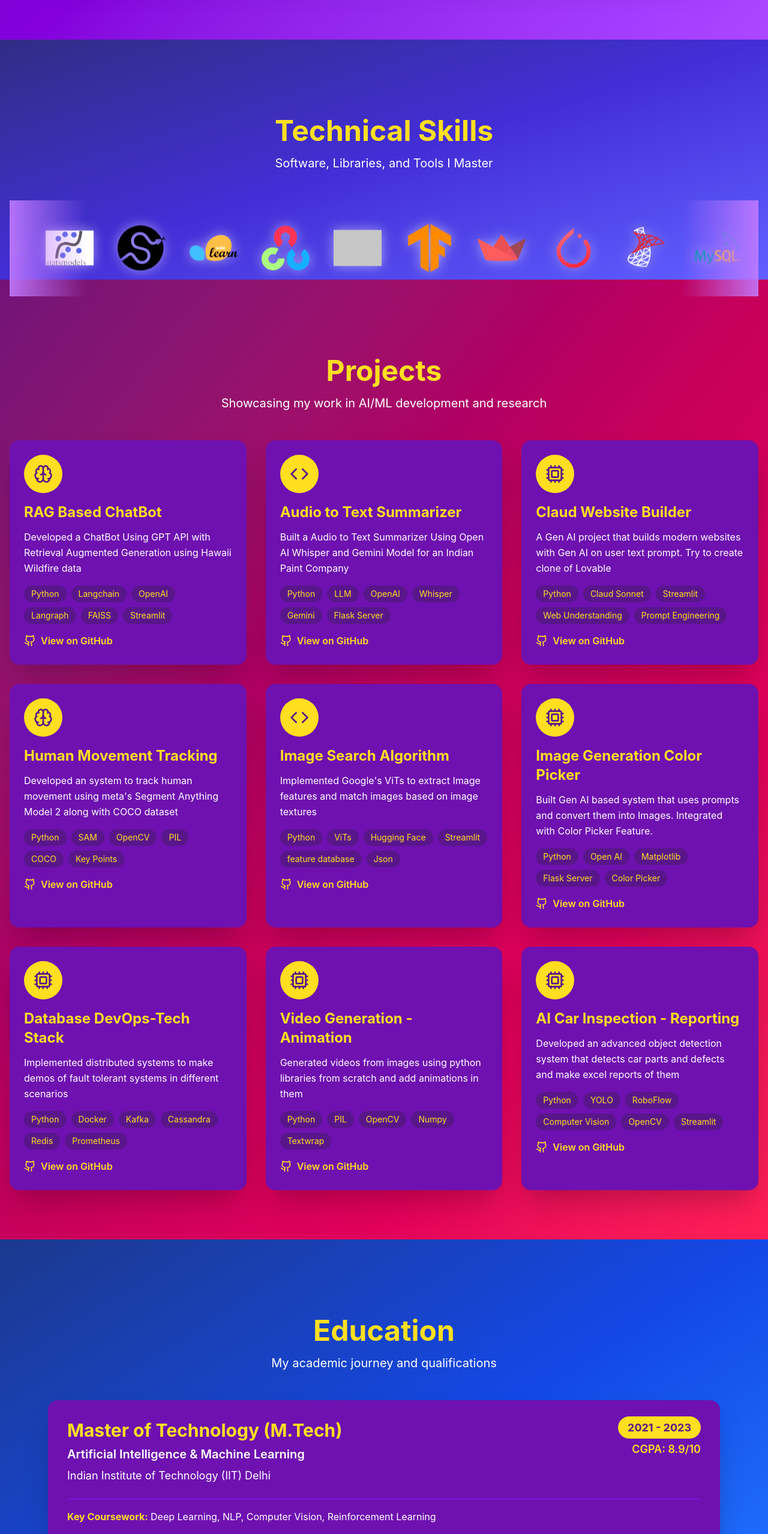
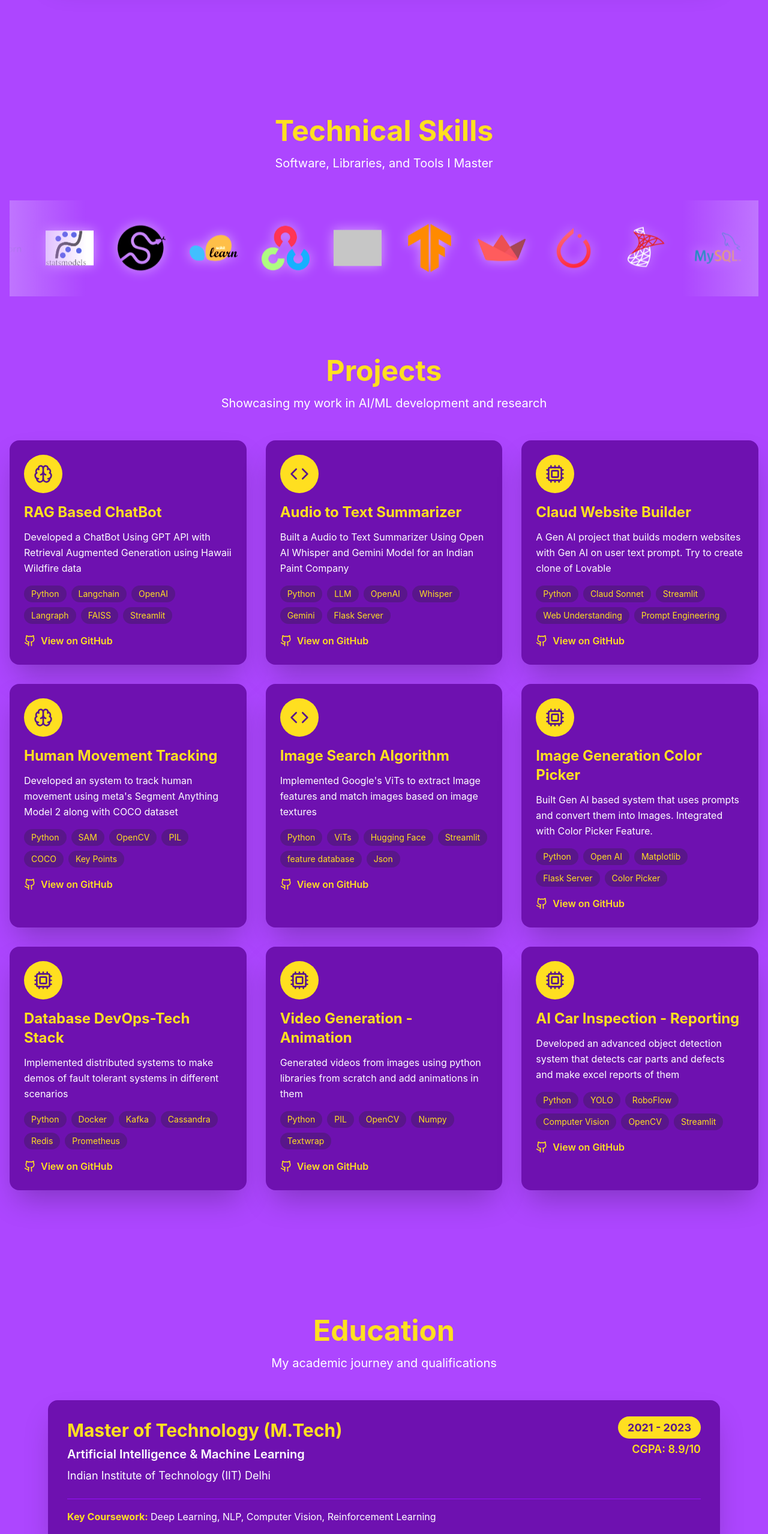
Before and after one commit to aniket-professional2025/My_AI_Portfolio, a Next.js app: page / in a window 1280 px wide. Shown: the part 2323-4880 px from the top of the page at 60% size. Built offline with nearby package versions, Linux system fonts and the light colour scheme; grey boxes are pictures that could not be loaded.

Commit message:
Change bg to purple-500

```diff
--- a/src/app/page.js
+++ b/src/app/page.js
@@ -74,7 +74,7 @@ export default function Portfolio() {
           {/* About Section */}
           <section
             id="about"
-            className="h-[190vh] pt-20 bg-linear-to-br from-purple-900 via-purple-700 to-purple-500"
+            className="h-[190vh] pt-20 bg-linear-to-br bg-purple-500"
           >
             <About />
           </section>
@@ -82,7 +82,7 @@ export default function Portfolio() {
           {/* Skills Section */}
           <section
             id="skills"
-            className="h-[50vh] pt-20 bg-linear-to-br from-indigo-900 via-indigo-700 to-indigo-500"
+            className="h-[50vh] pt-20 bg-linear-to-br bg-purple-500"
           >
             <Skills />
           </section>
@@ -90,7 +90,7 @@ export default function Portfolio() {
           {/* Projects Section */}
           <section
             id="projects"
-            className="h-[200vh] pt-20 bg-linear-to-br from-fuchsia-900 via-pink-700 to-rose-500"
+            className="h-[200vh] pt-20 bg-linear-to-br bg-purple-500"
           >
             <Projects />
           </section>
@@ -98,7 +98,7 @@ export default function Portfolio() {
           {/* Education Section */}
           <section
             id="education"
-            className="h-screen pt-20 bg-linear-to-br from-blue-900 via-blue-700 to-blue-500"
+            className="h-screen pt-20 bg-linear-to-br bg-purple-500"
           >
             <Education />
           </section>
@@ -106,7 +106,7 @@ export default function Portfolio() {
           {/* Internship Section */}
           <section
             id="internship"
-            className="h-[110vh] pt-20 bg-linear-to-br from-emerald-900 via-emerald-700 to-emerald-500"
+            className="h-[110vh] pt-20 bg-linear-to-br bg-purple-500"
           >
             <Internship />
           </section>
@@ -114,7 +114,7 @@ export default function Portfolio() {
           {/* Certificates Section */}
           <section
             id="certificates"
-            className="h-[101vh] pt-20 bg-linear-to-br from-violet-900 via-violet-700 to-violet-500"
+            className="h-[101vh] pt-20 bg-linear-to-br bg-purple-500"
           >
             <Certificates />
           </section>
@@ -122,7 +122,7 @@ export default function Portfolio() {
           {/* Contact Section */}
           <section
             id="contact"
-            className="min-h-screen pt-20 bg-linear-to-br from-gray-900 via-gray-800 to-gray-700"
+            className="min-h-screen pt-20 bg-linear-to-br bg-purple-500"
           >
             <Contact />
           </section>
```
